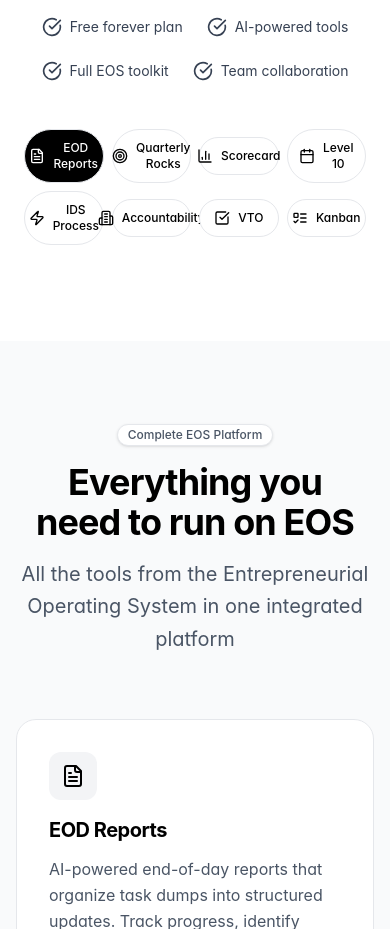
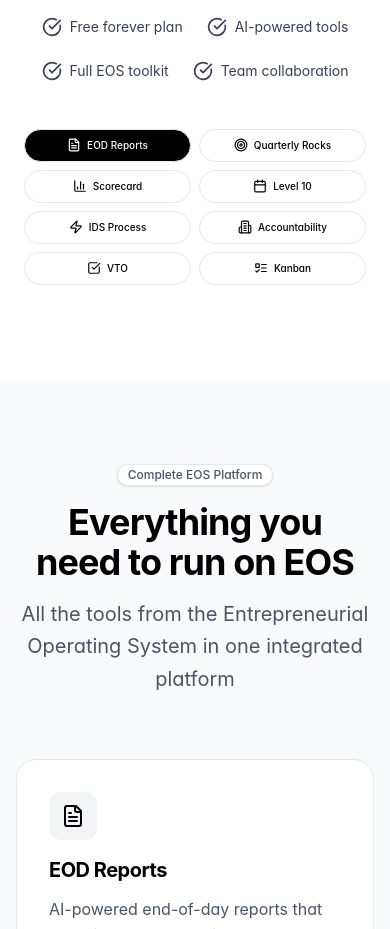
Before and after one commit to adamwolfe2/taskspace, a Next.js app: page / in a window 390 px wide. Shown: the part 820-1749 px from the top of the page. Built offline with nearby package versions, Linux system fonts and the light colour scheme.

Commit message:
Fix very small mobile screens: 2-column layout with smaller text to always show labels

```diff
--- a/app/(marketing)/page.tsx
+++ b/app/(marketing)/page.tsx
@@ -121,44 +121,44 @@ function HeroSection() {
             </div>
           </div>
 
-          {/* Feature Shortcuts - 2 rows on mobile, wrapping on desktop */}
+          {/* Feature Shortcuts - Responsive grid: 2 cols on small, flex on larger */}
           <motion.div
             initial={{ opacity: 0, y: 20 }}
             animate={{ opacity: 1, y: 0 }}
             transition={{ delay: 0.4 }}
-            className="grid grid-cols-4 sm:flex sm:flex-wrap items-center justify-center gap-2 sm:gap-3 px-2 sm:px-4 max-w-4xl mx-auto"
+            className="grid grid-cols-2 gap-2 sm:flex sm:flex-wrap sm:justify-center sm:gap-3 px-2 sm:px-4 max-w-4xl mx-auto"
           >
-            <Link href="/features/eod-reports" className="flex items-center justify-center gap-2 px-3 sm:px-4 py-2.5 rounded-full border border-gray-200 bg-black text-white hover:bg-gray-900 transition-colors text-xs sm:text-sm font-medium">
-              <FileText className="w-4 h-4 flex-shrink-0" />
-              <span>EOD Reports</span>
+            <Link href="/features/eod-reports" className="flex items-center justify-center gap-1.5 px-2.5 py-2 rounded-full border border-gray-200 bg-black text-white hover:bg-gray-900 transition-colors text-[10px] sm:text-sm font-medium">
+              <FileText className="w-3.5 h-3.5 sm:w-4 sm:h-4 flex-shrink-0" />
+              <span className="whitespace-nowrap">EOD Reports</span>
             </Link>
-            <Link href="/features/rocks" className="flex items-center justify-center gap-2 px-3 sm:px-4 py-2.5 rounded-full border border-gray-200 bg-white text-black hover:bg-gray-50 transition-colors text-xs sm:text-sm font-medium">
-              <Target className="w-4 h-4 flex-shrink-0" />
-              <span>Quarterly Rocks</span>
+            <Link href="/features/rocks" className="flex items-center justify-center gap-1.5 px-2.5 py-2 rounded-full border border-gray-200 bg-white text-black hover:bg-gray-50 transition-colors text-[10px] sm:text-sm font-medium">
+              <Target className="w-3.5 h-3.5 sm:w-4 sm:h-4 flex-shrink-0" />
+              <span className="whitespace-nowrap">Quarterly Rocks</span>
             </Link>
-            <Link href="/features/scorecard" className="flex items-center justify-center gap-2 px-3 sm:px-4 py-2.5 rounded-full border border-gray-200 bg-white text-black hover:bg-gray-50 transition-colors text-xs sm:text-sm font-medium">
-              <BarChart3 className="w-4 h-4 flex-shrink-0" />
-              <span>Scorecard</span>
+            <Link href="/features/scorecard" className="flex items-center justify-center gap-1.5 px-2.5 py-2 rounded-full border border-gray-200 bg-white text-black hover:bg-gray-50 transition-colors text-[10px] sm:text-sm font-medium">
+              <BarChart3 className="w-3.5 h-3.5 sm:w-4 sm:h-4 flex-shrink-0" />
+              <span className="whitespace-nowrap">Scorecard</span>
             </Link>
-            <Link href="/features/level-10-meetings" className="flex items-center justify-center gap-2 px-3 sm:px-4 py-2.5 rounded-full border border-gray-200 bg-white text-black hover:bg-gray-50 transition-colors text-xs sm:text-sm font-medium">
-              <Calendar className="w-4 h-4 flex-shrink-0" />
-              <span>Level 10</span>
+            <Link href="/features/level-10-meetings" className="flex items-center justify-center gap-1.5 px-2.5 py-2 rounded-full border border-gray-200 bg-white text-black hover:bg-gray-50 transition-colors text-[10px] sm:text-sm font-medium">
+              <Calendar className="w-3.5 h-3.5 sm:w-4 sm:h-4 flex-shrink-0" />
+              <span className="whitespace-nowrap">Level 10</span>
             </Link>
-            <Link href="/features/ids-process" className="flex items-center justify-center gap-2 px-3 sm:px-4 py-2.5 rounded-full border border-gray-200 bg-white text-black hover:bg-gray-50 transition-colors text-xs sm:text-sm font-medium">
-              <Zap className="w-4 h-4 flex-shrink-0" />
-              <span>IDS Process</span>
+            <Link href="/features/ids-process" className="flex items-center justify-center gap-1.5 px-2.5 py-2 rounded-full border border-gray-200 bg-white text-black hover:bg-gray-50 transition-colors text-[10px] sm:text-sm font-medium">
+              <Zap className="w-3.5 h-3.5 sm:w-4 sm:h-4 flex-shrink-0" />
+              <span className="whitespace-nowrap">IDS Process</span>
             </Link>
-            <Link href="/features/accountability-chart" className="flex items-center justify-center gap-2 px-3 sm:px-4 py-2.5 rounded-full border border-gray-200 bg-white text-black hover:bg-gray-50 transition-colors text-xs sm:text-sm font-medium">
-              <Building2 className="w-4 h-4 flex-shrink-0" />
-              <span>Accountability</span>
+            <Link href="/features/accountability-chart" className="flex items-center justify-center gap-1.5 px-2.5 py-2 rounded-full border border-gray-200 bg-white text-black hover:bg-gray-50 transition-colors text-[10px] sm:text-sm font-medium">
+              <Building2 className="w-3.5 h-3.5 sm:w-4 sm:h-4 flex-shrink-0" />
+              <span className="whitespace-nowrap">Accountability</span>
             </Link>
-            <Link href="/features" className="flex items-center justify-center gap-2 px-3 sm:px-4 py-2.5 rounded-full border border-gray-200 bg-white text-black hover:bg-gray-50 transition-colors text-xs sm:text-sm font-medium">
-              <CheckSquare className="w-4 h-4 flex-shrink-0" />
-              <span>VTO</span>
+            <Link href="/features" className="flex items-center justify-center gap-1.5 px-2.5 py-2 rounded-full border border-gray-200 bg-white text-black hover:bg-gray-50 transition-colors text-[10px] sm:text-sm font-medium">
+              <CheckSquare className="w-3.5 h-3.5 sm:w-4 sm:h-4 flex-shrink-0" />
+              <span className="whitespace-nowrap">VTO</span>
             </Link>
-            <Link href="/features" className="flex items-center justify-center gap-2 px-3 sm:px-4 py-2.5 rounded-full border border-gray-200 bg-white text-black hover:bg-gray-50 transition-colors text-xs sm:text-sm font-medium">
-              <ListTodo className="w-4 h-4 flex-shrink-0" />
-              <span>Kanban</span>
+            <Link href="/features" className="flex items-center justify-center gap-1.5 px-2.5 py-2 rounded-full border border-gray-200 bg-white text-black hover:bg-gray-50 transition-colors text-[10px] sm:text-sm font-medium">
+              <ListTodo className="w-3.5 h-3.5 sm:w-4 sm:h-4 flex-shrink-0" />
+              <span className="whitespace-nowrap">Kanban</span>
             </Link>
           </motion.div>
         </div>
```
